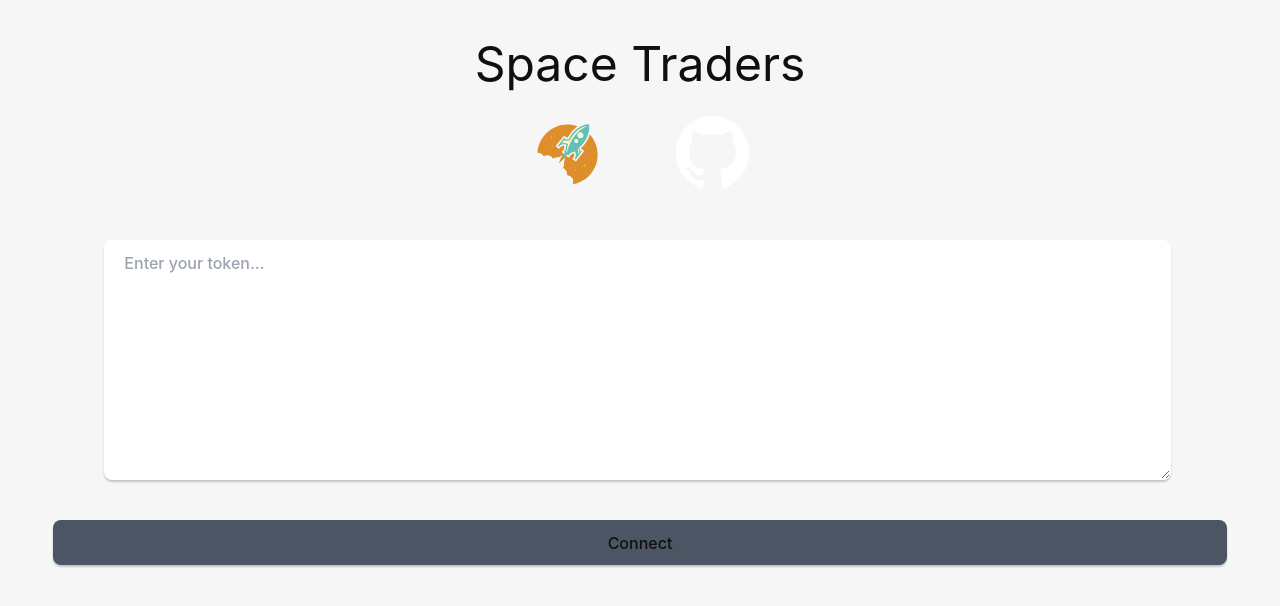
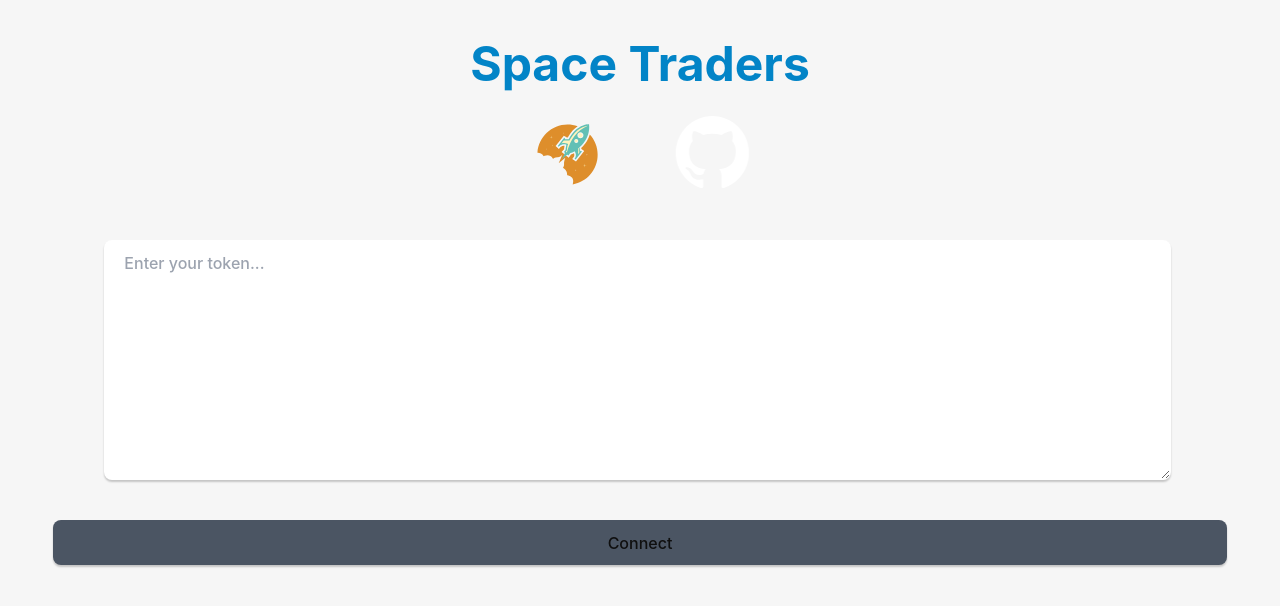
Before and after one commit to bensherriff/space-traders-ui, a React (Vite) app: page / in a window 1280 px wide. Shown: the top 606 px of the page. Built offline with nearby package versions, Linux system fonts and the light colour scheme.

Commit message:
Moved session variables to local storage

```diff
--- a/src/Root.jsx
+++ b/src/Root.jsx
@@ -9,7 +9,7 @@ export default function Root() {
   const [agent, setAgent] = useState({});
 
   useEffect(() => {
-    var _agent = Storage.getSessionAgent();
+    var _agent = Storage.getAgent();
     setAgent(_agent);
   }, [])
 
--- a/src/components/Header/index.jsx
+++ b/src/components/Header/index.jsx
@@ -3,10 +3,10 @@ import { Storage, Text } from "../../js";
 import { NavLink } from "react-router-dom";
 
 export default function Header() {
-  const [agent, setAgent] = useState(Storage.getSessionAgent());
+  const [agent, setAgent] = useState(Storage.getAgent());
 
   useEffect(() => {
-    setAgent(Storage.getSessionAgent());
+    setAgent(Storage.getAgent());
   }, [])
 
   let split = agent.headquarters.split("-");
--- a/src/components/Login/index.jsx
+++ b/src/components/Login/index.jsx
@@ -11,11 +11,12 @@ export default function Login( { setAgent } ) {
   const navigate = useNavigate();
 
   useEffect(() => {
-    get_status();
-    var token = Storage.getSessionToken();
+    var token = Storage.getToken();
+    console.log(token);
     if (token) {
       setToken(token);
     }
+    get_status();
   }, [])
 
   async function get_my_agent() {
@@ -23,8 +24,8 @@ export default function Login( { setAgent } ) {
     if (response.data) {
       setErrorMessage("");
       setToken(token);
-      Storage.setSessionToken(token);
-      Storage.setSessionAgent(response.data);
+      Storage.setToken(token);
+      Storage.setAgent(response.data);
       setAgent(response.data);
       navigate("/fleet");
     } else if (response.error) {
@@ -41,7 +42,7 @@ export default function Login( { setAgent } ) {
   return (
     <div className="m-0 pt-10 flex flex-col">
       <div className="justify-center text-center">
-        <h1 className="text-5xl mb-4 select-none">Space Traders</h1>
+        <h1 className="text-5xl mb-4 select-none text-sky-600 font-bold">Space Traders</h1>
 
         <div className="flex justify-center">
           <LoginLogo link={"https://spacetraders.io"} src={"/space-traders.svg"} alt={"Space Traders logo"}/>
@@ -56,8 +57,9 @@ export default function Login( { setAgent } ) {
           }}
         >
           <textarea
-            className="w-10/12 h-60"
+            className="w-10/12 h-60 text-transparent [text-shadow:_0_0_8px_rgb(256_256_256_/_90%)]"
             id="token-input"
+            value={token}
             onChange={(e) => setToken(e.currentTarget.value)}
             placeholder="Enter your token..."
           />
--- a/src/js/storage.js
+++ b/src/js/storage.js
@@ -1,25 +1,25 @@
-export function getSessionAgent() {
-  const agent = sessionStorage.getItem("agent");
+export function getAgent() {
+  const agent = getSessionStorage("agent");
   if (!agent) {
     return {}
   }
   return JSON.parse(agent);
 }
 
-export function setSessionAgent(agent) {
-  sessionStorage.setItem("agent", JSON.stringify(agent));
+export function setAgent(agent) {
+  setSessionStorage("agent", JSON.stringify(agent));
 }
 
-export function getSessionToken() {
-  const token = sessionStorage.getItem("token");
+export function getToken() {
+  const token = getLocalStorage("token");
   if (!token) {
     return ""
   }
   return token;
 }
 
-export function setSessionToken(token) {
-  sessionStorage.setItem("token", token);
+export function setToken(token) {
+  setLocalStorage("token", token);
 }
 
 export function getShip(key) {
@@ -43,3 +43,11 @@ export function getLocalStorage(key) {
 export function setLocalStorage(key, value) {
   localStorage.setItem(key, value);
 }
+
+export function getSessionStorage(key) {
+  return sessionStorage.getItem(key);
+}
+
+export function setSessionStorage(key, value) {
+  sessionStorage.setItem(key, value);
+}
--- a/src/routes/faction.jsx
+++ b/src/routes/faction.jsx
@@ -1,7 +1,7 @@
 import {useParams} from 'react-router-dom';
 import { invoke } from "@tauri-apps/api/tauri";
 import { useEffect, useState } from 'react';
-import { getSessionToken } from '../js/storage';
+import { getToken } from '../js/storage';
 import Tag from '../components/Tag';
 
 export default function Faction() {
@@ -13,7 +13,7 @@ export default function Faction() {
   }, []);
 
   async function get_faction() {
-    invoke("get_faction", { token: getSessionToken(), factionSymbol: factionId }).then((response) => {
+    invoke("get_faction", { token: getToken(), factionSymbol: factionId }).then((response) => {
       setFaction(response.data);
     });
   }
--- a/src/routes/fleet.jsx
+++ b/src/routes/fleet.jsx
@@ -11,7 +11,7 @@ export default function Fleet() {
   }, []);
 
   async function list_ships() {
-    invoke("list_ships", { token: Storage.getSessionToken() }).then((response) => {
+    invoke("list_ships", { token: Storage.getToken() }).then((response) => {
       setShips(response.data);
       response.data.forEach(ship => {
         Storage.setShip(ship.symbol, ship);
--- a/src/routes/ship.jsx
+++ b/src/routes/ship.jsx
@@ -15,7 +15,7 @@ export default function Ship() {
   }, []);
 
   async function get_ship() {
-    invoke("get_ship", { token: Storage.getSessionToken(), symbol: shipId}).then((response) => {
+    invoke("get_ship", { token: Storage.getToken(), symbol: shipId}).then((response) => {
 
     });
   }
--- a/src/routes/system.jsx
+++ b/src/routes/system.jsx
@@ -14,7 +14,7 @@ export default function System() {
   }, [systemId]);
 
   async function get_system() {
-    invoke("get_system", { token: Storage.getSessionToken(), system: systemId }).then((response) => {
+    invoke("get_system", { token: Storage.getToken(), system: systemId }).then((response) => {
       setSystem(response.data);
     })
   }
--- a/src/routes/waypoint.jsx
+++ b/src/routes/waypoint.jsx
@@ -15,7 +15,7 @@ export default function Waypoint() {
   }, [systemId, waypointId]);
 
   async function get_waypoint() {
-    invoke("get_waypoint", { token: Storage.getSessionToken(), system: systemId, waypoint: waypointId}).then((response) => {
+    invoke("get_waypoint", { token: Storage.getToken(), system: systemId, waypoint: waypointId}).then((response) => {
       setWaypoint(response.data);
       setWaypointTraits(response.data.traits);
     })
@@ -81,7 +81,7 @@ function Marketplace({systemId, waypointId}) {
   }, [systemId, waypointId]);
 
   async function get_market() {
-    invoke("get_market", { token: Storage.getSessionToken(), system: systemId, waypoint: waypointId}).then((response) => {
+    invoke("get_market", { token: Storage.getToken(), system: systemId, waypoint: waypointId}).then((response) => {
       setMarket(response.data);
 
       let t = response.data.transactions;
@@ -211,7 +211,7 @@ function Shipyard({systemId, waypointId}) {
   }, [systemId, waypointId]);
 
   async function get_shipyard() {
-    invoke("get_shipyard", { token: Storage.getSessionToken(), system: systemId, waypoint: waypointId}).then((response) => {
+    invoke("get_shipyard", { token: Storage.getToken(), system: systemId, waypoint: waypointId}).then((response) => {
       setShipyard(response.data);
     });
   }
```
